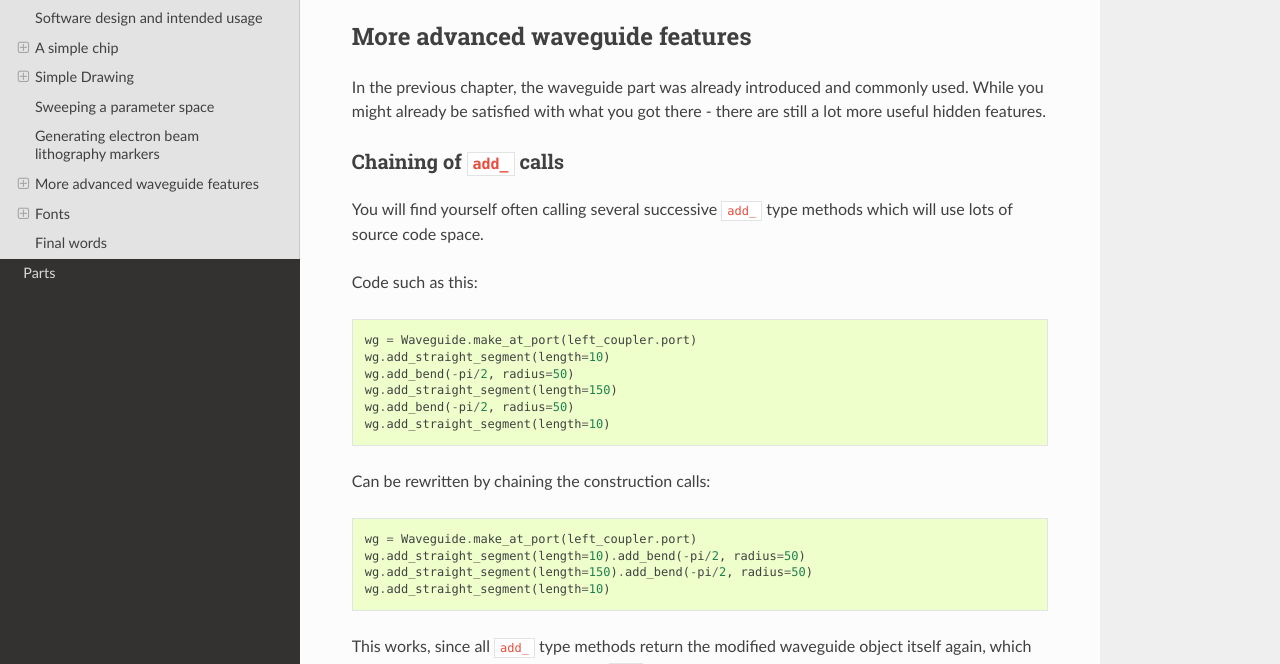
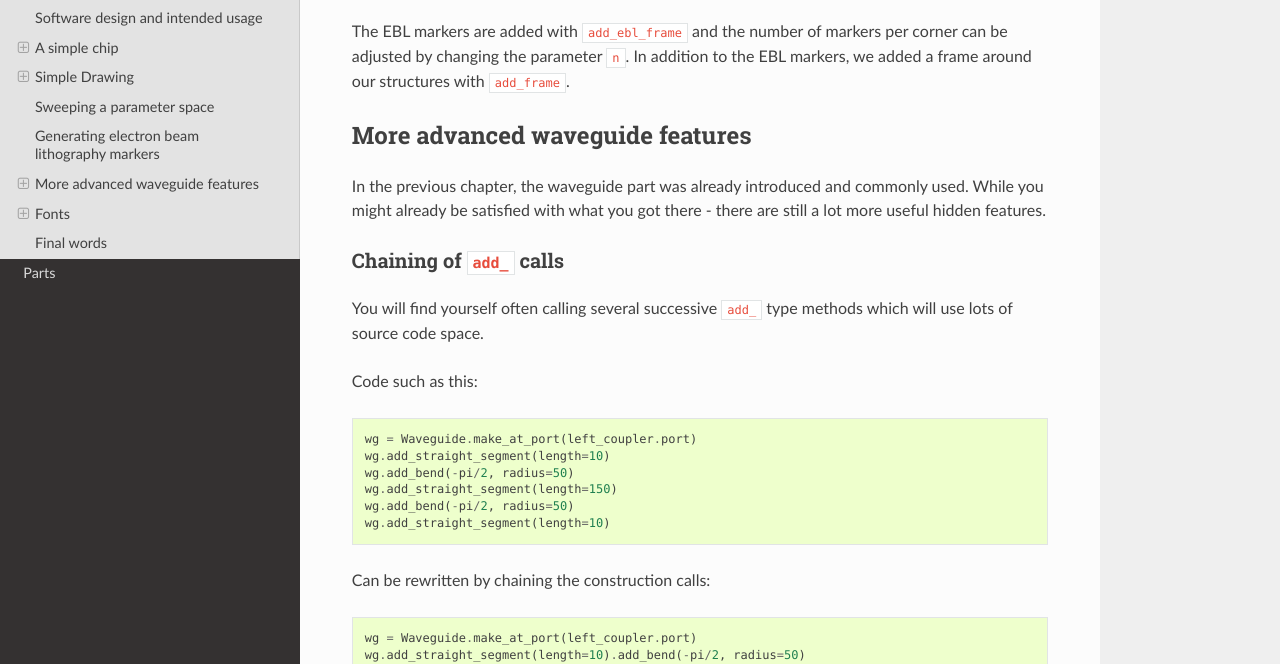
Before and after one commit to HelgeGehring/gdshelpers, a Sphinx documentation site: the page built from docs/tutorial/tutorial.rst, in a window 1280 px wide and 900 px high, scrolled down 8550 px, cut to the strip 236-900 px from the top of the window. Built offline with Sphinx 7.4.7 and the Read the Docs theme 2.0.0, drawn with Linux system fonts in a browser that asks for light colours; formulas are drawn with MathJax 3; pages that are not in the unit, such as notebooks, are missing from menus.

Commit message:
Tutorial: Generating electron beam lithography markers. Description of the commands used in the example added.

```diff
--- a/docs/tutorial/tutorial.rst
+++ b/docs/tutorial/tutorial.rst
@@ -623,6 +623,9 @@ in the library::
     layout_cell.add_ebl_frame(layer=10, frame_generator=raith_marker_frame, n=2)
     layout_cell.show()
 
+The EBL markers are added with ``add_ebl_frame`` and the number of markers per corner can be adjusted by changing the parameter ``n``.
+In addition to the EBL markers, we added a frame around our structures with ``add_frame``.
+
 More advanced waveguide features
 ================================
 
```
